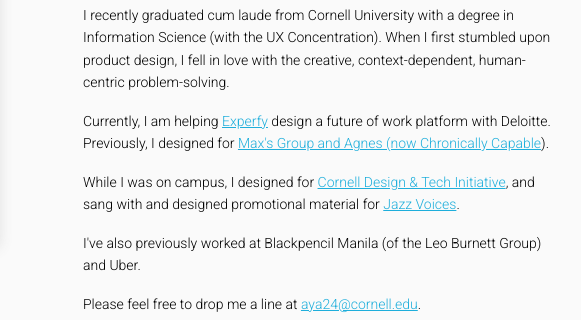
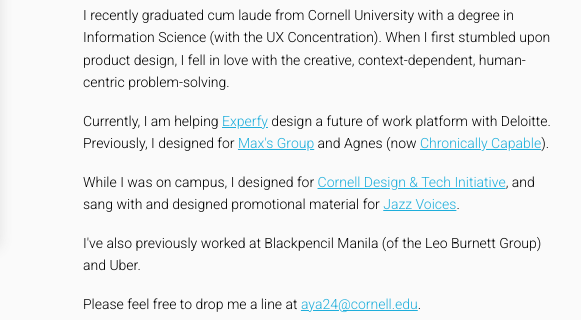
Before and after one commit to joaquinamante/joaquinamante.github.io, a plain HTML site: page about.html in a window 1280 px wide. Shown: the part 398-718 px from the top of the page, 537-1118 px from the left. Drawn offline with Linux system fonts and the light colour scheme.

Commit message:
end a tag

```diff
--- a/about.html
+++ b/about.html
@@ -59,7 +59,7 @@
 
      		<h3> Hi, I'm Joaquin &#x1F44B&#x1F3FD </h3>
      		<h6 style="font-size: 14px">I recently graduated cum laude from Cornell University with a degree in Information Science (with the UX Concentration). When I first stumbled upon product design, I fell in love with the creative, context-dependent, human-centric problem-solving.</h6>
-     		<h6 style="font-size: 14px">Currently, I am helping <a href="https://www.experfy.com/blog/deloitte-experfy-alliance-future-of-work-freelance-ai-talent">Experfy</a> design a future of work platform with Deloitte. Previously, I designed for <a href="https://www.maxsgroupinc.com/"> Max's Group and Agnes (now <a href="https://www.wearecapable.org/"> Chronically Capable</a>).</h6>
+     		<h6 style="font-size: 14px">Currently, I am helping <a href="https://www.experfy.com/blog/deloitte-experfy-alliance-future-of-work-freelance-ai-talent">Experfy</a> design a future of work platform with Deloitte. Previously, I designed for <a href="https://www.maxsgroupinc.com/"> Max's Group</a> and Agnes (now <a href="https://www.wearecapable.org/"> Chronically Capable</a>).</h6>
      		<h6 style="font-size: 14px">While I was on campus, I designed for <a href="https://www.cornelldti.org/">Cornell Design & Tech Initiative</a>, and sang with and designed promotional material for <a href="https://www.facebook.com/cornelljazzvoices/">Jazz Voices</a>.</h6>
      		<h6 style="font-size: 14px">I've also previously worked at Blackpencil Manila (of the Leo Burnett Group) and Uber.</h6>
      		<h6 style="font-size: 14px">Please feel free to drop me a line at <a href="mailto:aya24@cornell.edu">aya24@cornell.edu</a>.
```
